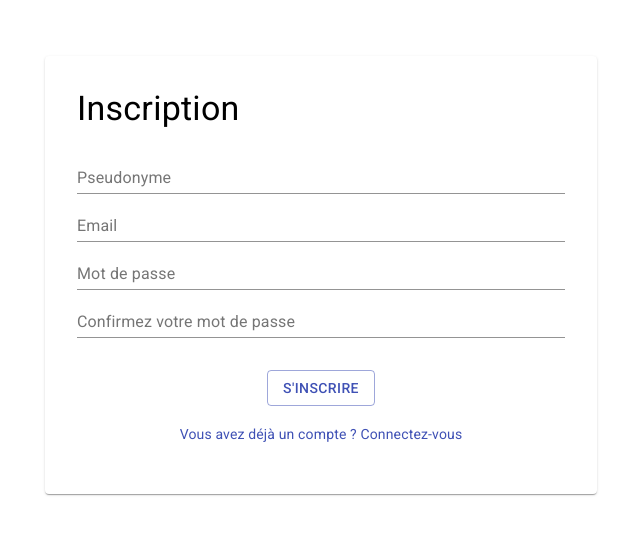
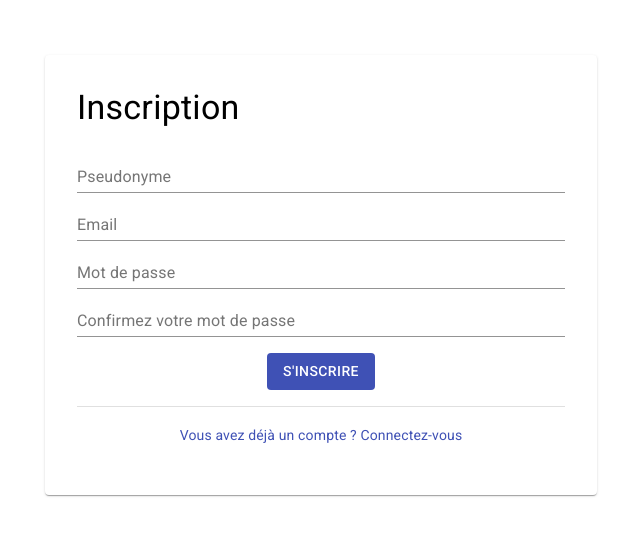
Before and after one commit to Tzunhei/yundongym-client, a React (Create React App) app: page /signup in a window 1280 px wide. Shown: the part 125-660 px from the top of the page, without its empty margins (319-959 px from the left). Built offline with nearby package versions, Linux system fonts and the light colour scheme.

Commit message:
style(SignUp): add divider & spacing

```diff
--- a/src/screens/SignUp.js
+++ b/src/screens/SignUp.js
@@ -1,7 +1,7 @@
 import React from 'react';
 import { Formik } from 'formik';
 import { MyTextField } from 'components/MyTextField';
-import { Box, Button, Link, Typography } from '@material-ui/core';
+import { Box, Button, Divider, Link, Typography } from '@material-ui/core';
 import { AuthContainer } from 'components';
 import { useHistory } from 'react-router-dom';
 import * as Yup from 'yup';
@@ -65,21 +65,24 @@ const SignUp = () => {
                   label='Confirmez votre mot de passe'
                 />
               </Box>
-              <Box
-                py={2}
-                display='flex'
-                flexDirection='column'
-                alignItems='center'>
+              <Box display='flex' flexDirection='column' alignItems='center'>
                 <Box mb={2}>
                   <Button
                     color='primary'
-                    variant='outlined'
+                    variant='contained'
                     disableElevation
                     disableTouchRipple
                     type='submit'>
                     S&apos;inscrire
                   </Button>
                 </Box>
+              </Box>
+            </Box>
+          </form>
+        )}
+      </Formik>
+      <Divider />
+      <Box py={2} display='flex' justifyContent='center'>
         <Typography>
           <Link
             href='/'
@@ -92,10 +95,6 @@ const SignUp = () => {
           </Link>
         </Typography>
       </Box>
-            </Box>
-          </form>
-        )}
-      </Formik>
     </AuthContainer>
   );
 };
```
Also changed, not shown: 1 other file (tests, documents, lock files or other folders). Lines whose indentation alone changed are shown as unchanged.
